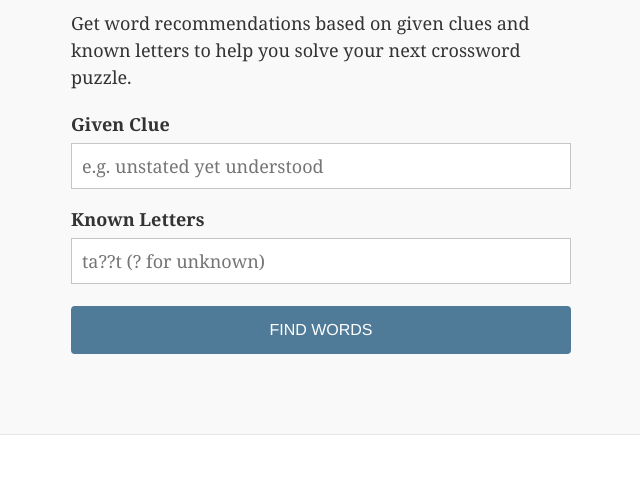
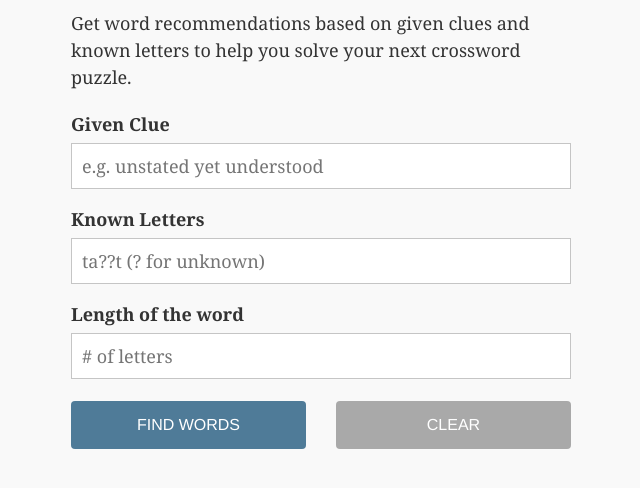
Before and after one commit to Sbksgirl/crosswordsolver, a plain HTML site: page index.html in a window 1280 px wide. Shown: the part 140-628 px from the top of the page, without its empty margins (319-959 px from the left). Drawn offline with nearby package versions, Linux system fonts and the light colour scheme.

Commit message:
added/styled the length input & the clear button

```diff
--- a/assets/css/style.css
+++ b/assets/css/style.css
@@ -143,8 +143,7 @@ label {
 	margin-bottom: 5px;
 }
 
-input,
-button {
+input {
 	width: 100%;
 }
 
@@ -161,6 +160,7 @@ input {
 }
 
 button {
+	width: 47%;
 	font-family: 'Helvetica Neue', 'Helvetica', 'Arial', sans-serif;
 	text-transform: uppercase;
 	font-size: 16px;
@@ -171,6 +171,11 @@ button {
 	padding: 12px 20px;
 	cursor: pointer;
 	margin-top: 5px;
+}
+
+#clear {
+	background-color: darkgray;
+	float: right;
 }
 
 /* Word List Component */
--- a/index.html
+++ b/index.html
@@ -33,7 +33,15 @@
                             <input type="text" name="sp" id="word" placeholder="ta??t (? for unknown)">
                         </p>
 
-                        <button>Find Words</button>
+						<p>
+                            <label for="word">Length of the word</label>
+                            <input type="text" id="length" placeholder="# of letters">
+                        </p>
+
+                       <button id="find">Find Words</button>
+
+					   <button id="clear">Clear</button>
+
                     </form>
                 </div>
             </header>
```
